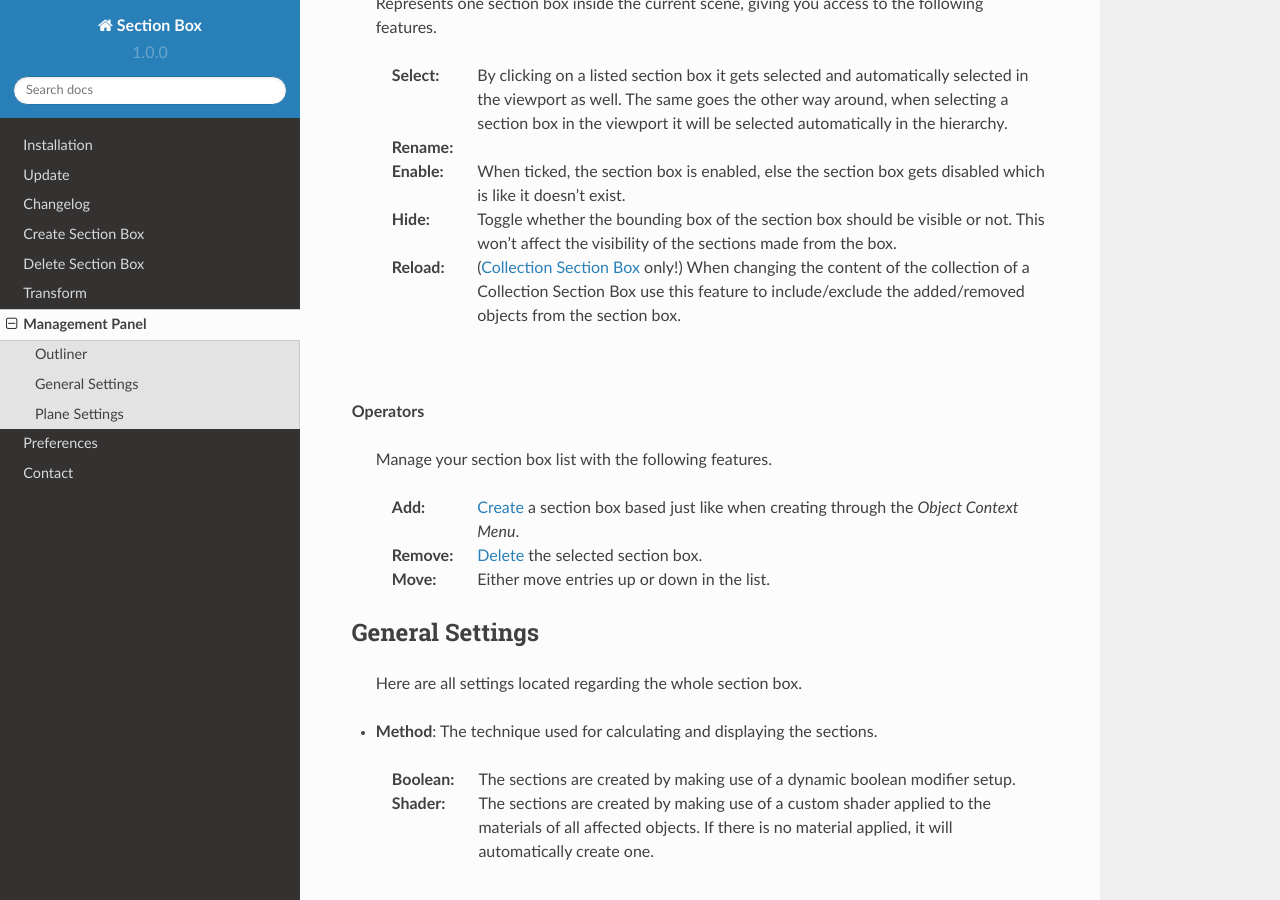
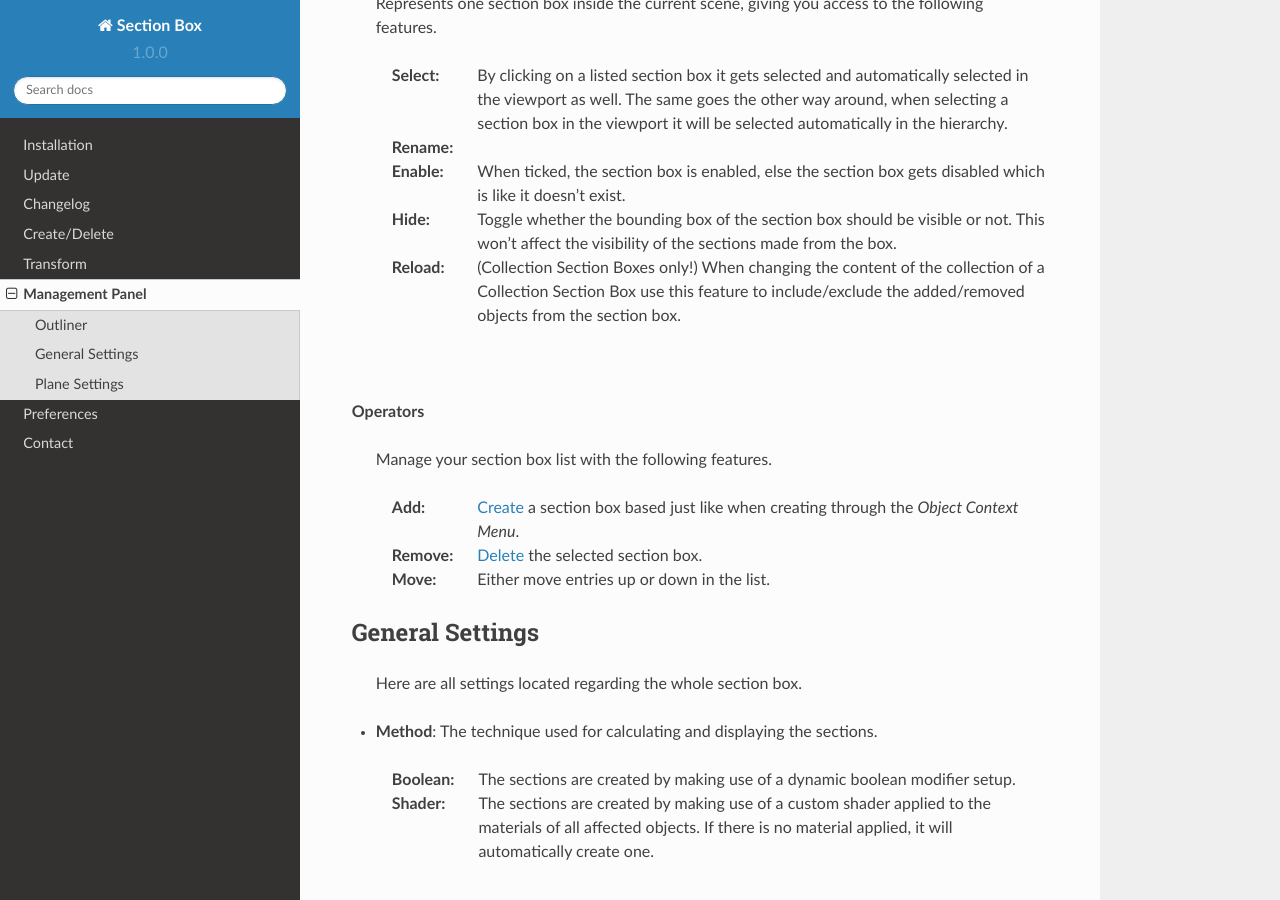
Before and after one commit to rubenmesserschmidt/Section-Box_docs, a Sphinx documentation site: the page built from docs/source/panel.rst, in a window 1280 px wide and 900 px high, scrolled down 320 px. Built offline with Sphinx 7.4.7 and the Read the Docs theme 2.0.0, drawn with Linux system fonts in a browser that asks for light colours; some of the changed text lies outside the part shown.

Commit message:
beta version

```diff
--- a/docs/source/panel.rst
+++ b/docs/source/panel.rst
@@ -20,16 +20,16 @@
 
  :Hide: Toggle whether the bounding box of the section box should be visible or not. This won't affect the visibility of the sections made from the box.
 
- :Reload: (:ref:`Collection Section Box <From Collection>` only!) When changing the content of the collection of a Collection Section Box use this feature to include/exclude the added/removed objects from the section box.
+ :Reload: (Collection Section Boxes only!) When changing the content of the collection of a Collection Section Box use this feature to include/exclude the added/removed objects from the section box.
 
 |
 **Operators**
 
  Manage your section box list with the following features.
 
- :Add: :ref:`Create <Create Section Box>` a section box based just like when creating through the *Object Context Menu*.
+ :Add: :ref:`Create` a section box based just like when creating through the *Object Context Menu*.
 
- :Remove: :ref:`Delete <Delete Section Box>` the selected section box.
+ :Remove: :ref:`Delete` the selected section box.
 
  :Move: Either move entries up or down in the list.
 
--- a/docs/source/preferences.rst
+++ b/docs/source/preferences.rst
@@ -7,7 +7,7 @@
 
 **Show Menu**
  When enabled the create section box operator will be displayed inside the *Object Context Menu*.
- Else you can only create section boxes through the :ref:`Section Box Outliner`.
+ Else you can only create section boxes through the :ref:`Outliner`.
 
 |
 **Lazy Load**
```
Also changed, not shown: other parts of docs/source/panel.rst (+4 -1 lines), docs/source/create.rst (+16 -15 lines).
